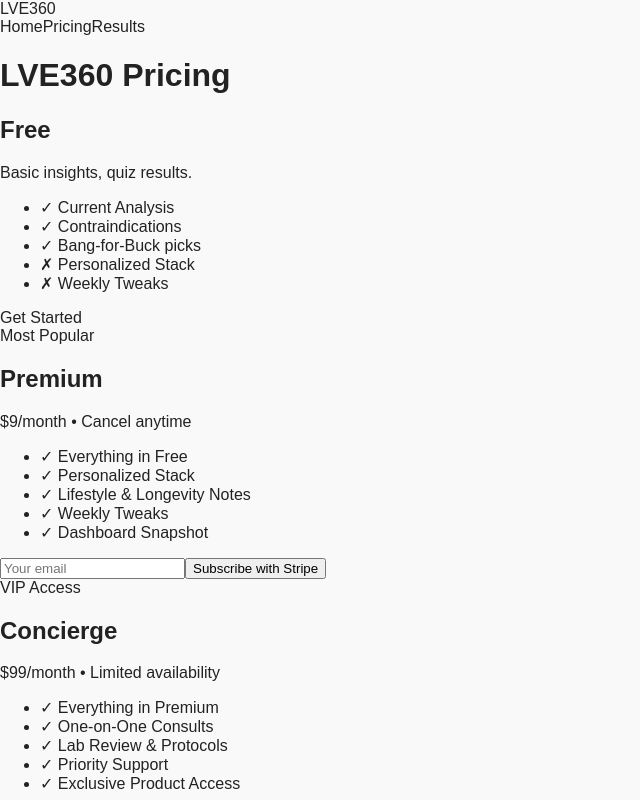
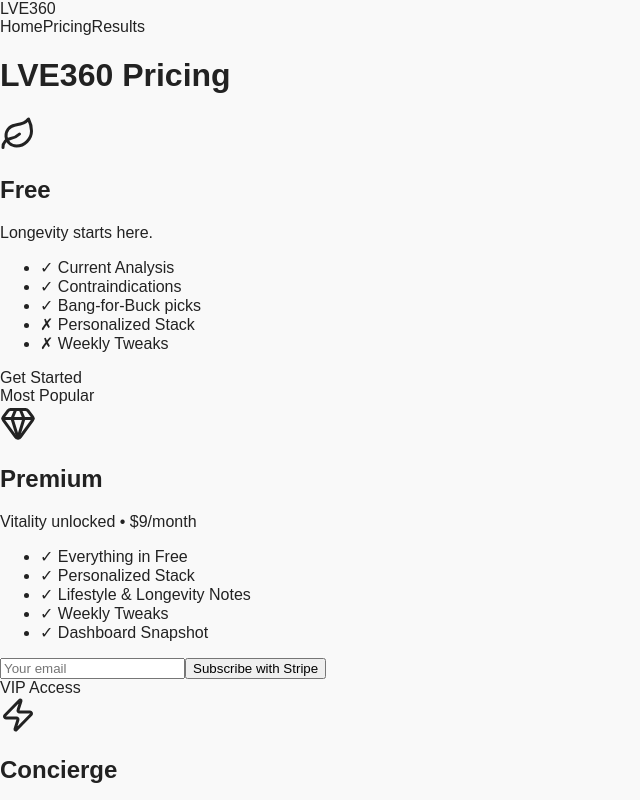
Before and after one commit to LGomes360/lve360-app, a Next.js app: page /pricing in a window 1280 px wide. Shown: the top 800 px of the page, without its empty margins (0-640 px from the left). Built offline with nearby package versions, Linux system fonts and the light colour scheme.

Commit message:
Update page.tsx

```diff
--- a/app/pricing/page.tsx
+++ b/app/pricing/page.tsx
@@ -1,6 +1,7 @@
 "use client";
 
 import { useEffect, useState } from "react";
+import { Leaf, Gem, Zap } from "lucide-react"; // Icons: Longevity, Vitality, Energy
 import CTAButton from "@/components/CTAButton";
 
 export default function Pricing() {
@@ -39,10 +40,11 @@ export default function Pricing() {
       </h1>
 
       <div className="grid grid-cols-1 md:grid-cols-3 gap-10 mb-12">
-        {/* Free Tier */}
+        {/* Free Tier — Longevity */}
         <div className="relative rounded-2xl border border-gray-200 p-8 bg-gray-50 flex flex-col shadow-sm">
+          <Leaf className="mx-auto mb-4 text-[#06C1A0]" size={36} />
           <h2 className="text-2xl font-semibold mb-4">Free</h2>
-          <p className="text-gray-600 mb-6">Basic insights, quiz results.</p>
+          <p className="text-gray-600 mb-6">Longevity starts here.</p>
           <ul className="text-left text-gray-700 space-y-2 mb-6">
             <li>✓ Current Analysis</li>
             <li>✓ Contraindications</li>
@@ -55,13 +57,14 @@ export default function Pricing() {
           </CTAButton>
         </div>
 
-        {/* Premium Tier */}
+        {/* Premium Tier — Vitality */}
         <div className="relative rounded-2xl border-2 border-[#06C1A0] p-8 bg-white flex flex-col shadow-lg">
           <div className="absolute -top-3 left-1/2 -translate-x-1/2 bg-[#06C1A0] text-white px-3 py-1 rounded-full text-sm font-medium">
             Most Popular
           </div>
+          <Gem className="mx-auto mb-4 text-[#06C1A0]" size={36} />
           <h2 className="text-2xl font-semibold mb-4">Premium</h2>
-          <p className="text-gray-600 mb-6">$9/month • Cancel anytime</p>
+          <p className="text-gray-600 mb-6">Vitality unlocked • $9/month</p>
           <ul className="text-left text-gray-700 space-y-2 mb-6">
             <li>✓ Everything in Free</li>
             <li>✓ Personalized Stack</li>
@@ -81,13 +84,14 @@ export default function Pricing() {
           </CTAButton>
         </div>
 
-        {/* Concierge Tier */}
+        {/* Concierge Tier — Energy */}
         <div className="relative rounded-2xl border-2 border-[#D4AF37] p-8 bg-black flex flex-col shadow-lg text-[#D4AF37]">
           <div className="absolute -top-3 left-1/2 -translate-x-1/2 bg-[#D4AF37] text-black px-3 py-1 rounded-full text-sm font-medium">
             VIP Access
           </div>
+          <Zap className="mx-auto mb-4 text-[#D4AF37]" size={36} />
           <h2 className="text-2xl font-semibold mb-4">Concierge</h2>
-          <p className="mb-6 text-[#D4AF37]">$99/month • Limited availability</p>
+          <p className="mb-6">$99/month • Energy redefined</p>
           <ul className="text-left space-y-2 mb-6">
             <li>✓ Everything in Premium</li>
             <li>✓ One-on-One Consults</li>
```
